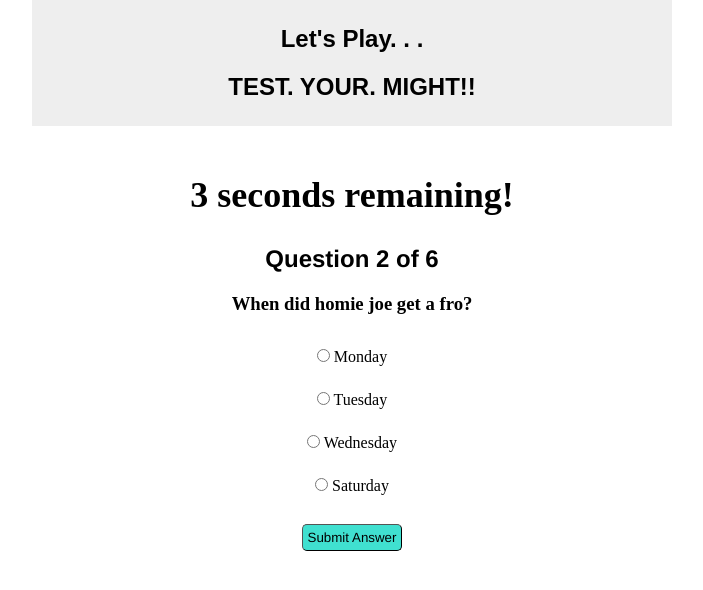
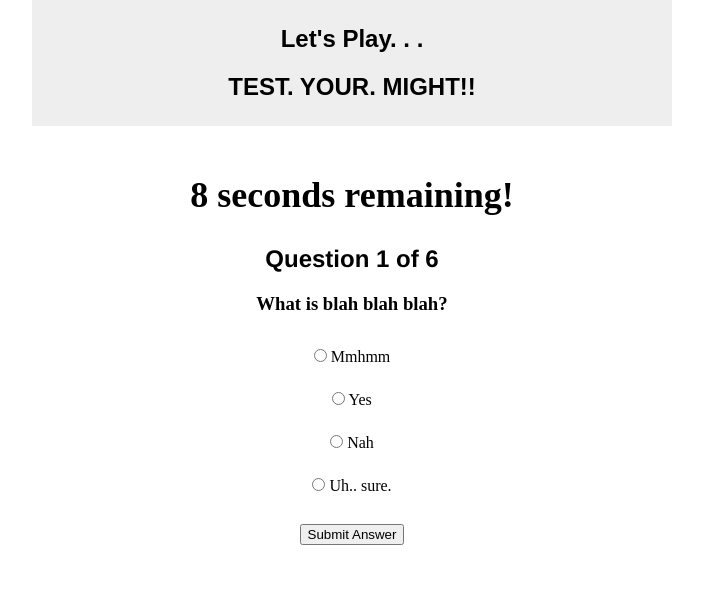
Before and after one commit to Mpcutri/TriviaGame, a plain HTML site: page index.html in a window 1280 px wide. Both pictures are taken after a click on the button "START!". Shown: the whole page, without its empty margins (288-991 px from the left). Drawn offline with nearby package versions, Linux system fonts and the light colour scheme.

Commit message:
unstyled, but finished

```diff
--- a/assets/javascript/app.js
+++ b/assets/javascript/app.js
@@ -1,3 +1,7 @@
+$(document).ready(function() {
+	$("#submit-question").hide();
+	// $(".quiz").hide();
+
 // Create Variables
 	//position of user in the test
 	//correct for number of questions answered correctly
@@ -18,6 +22,8 @@ var choiceB;
 var choiceC;
 var choiceD;
 var submit = $("#submit");
+var number = 10;
+var intervalId;
 
 
 var quizQuestions = [
@@ -29,8 +35,6 @@ var quizQuestions = [
 	["When you go opened the cellar door, what scared you?", "A Wood Pecker", "Uncle Jim", "A ghost", "the reflection of yourself", "B"]
 ]
 
-// $(document).ready(function() {
-// 	$(".quiz").hide();
 
 // function start() {
 // 	$(".quiz").show();
@@ -45,9 +49,11 @@ var quizQuestions = [
 	function renderQuestion(){
 	  test = getElement("test");
 	  if(position >= quizQuestions.length){
+	  	clearInterval(intervalId);
+	  	$("#show-number").hide();
+	  	$("#submit-question").hide();
 	    test.innerHTML = "<h2>You got "+correct+" of "+quizQuestions.length+" questions correct</h2>";
-	    get("test_status").innerHTML = "Test completed";
-	    $("#show-number").hide(); // ASK TA WHY THE NUMBER ISN"T DISAPPEARING
+
 	    // resets the variable to allow users to restart the test
 	    position = 0;
 	    correct = 0;
@@ -67,14 +73,17 @@ var quizQuestions = [
 	  test.innerHTML += "<input class='choices' type='radio' name='choices' value='B'> " + choiceB + "<br>";
 	  test.innerHTML += "<input class='choices' type='radio' name='choices' value='C'> " + choiceC + "<br>";
 	  test.innerHTML += "<input class='choices' type='radio' name='choices' value='D'> " + choiceD + "<br><br>";
-	  test.innerHTML += "<button id='submit' name='submitbutton' onclick='checkAnswer()' onclick='clearInterval(decrement)'>Submit Answer</button>";// onclick='stop()' added
+	  // test.innerHTML += "<button id='submit-question' name='submitbutton'>Submit Answer</button>";// onclick='stop()' added
+	}
 
-	  	var number = 5;
-
-	    var intervalId;
+	$("#submit-question").on("click", function(){
+		console.log(this + " working?");
+		checkAnswer();
+	})
 
     function run() {
       intervalId = setInterval(decrement, 1000); // we're calling this function decrement (below), once every decond.
+      console.log(window);
     }
 
     function decrement() {
@@ -100,15 +109,14 @@ var quizQuestions = [
 
     function stop() {
 
-	      clearInterval(intervalId); // this wipes the set interval clear
+      number = 10;
+      // console.log(intervalId);
+      // clearInterval(window.intervalId); // this wipes the set interval clear
     }
 
-	    run();
-	}
-
-
-
 	function checkAnswer(){
+		console.log(checkAnswer + " working?");
+		stop();
 	  // use getElementsByName because we have an array which it will loop through
 	  possibleChoices = document.getElementsByName("choices"); // pulls from lines 55-58
 	  for(var i = 0; i < possibleChoices.length; i++){
@@ -129,7 +137,12 @@ var quizQuestions = [
 	  renderQuestion();
 	}
 
-	window.addEventListener("load", renderQuestion, false);
+	$("#start-button").on("click", function(){ // as soon as i put this in, i cant cycle through questions.
+		$("#start-button").remove();
+		$(".quiz").show();
+		$("#submit-question").show();
+		renderQuestion();
+		run();
+	})
 
-
-// })//end of document.ready function
+})//end of document.ready function
--- a/assets/javascript/startbutton.js
+++ b/assets/javascript/startbutton.js
@@ -1,5 +1,5 @@
-	$("#start-button").on("click", function(){ // as soon as i put this in, i cant cycle through questions.
-		$("#start-button").remove();
-		$(".quiz").show();
-		start();
-	})
+	// $("#start-button").on("click", function(){ // as soon as i put this in, i cant cycle through questions.
+	// 	$("#start-button").remove();
+	// 	$(".quiz").show();
+	// 	start();
+	// })
--- a/index.html
+++ b/index.html
@@ -21,6 +21,9 @@
 			<h2 id="show-number"></h2>
 			<h2 id="test_status"></h2>
 			<div id="test"></div>
+			<button id="submit-question">
+				Submit Answer
+			</button>
 		</section>
 		<section id="timeOut">
 		</section>
```
Lines whose indentation alone changed are shown as unchanged.
